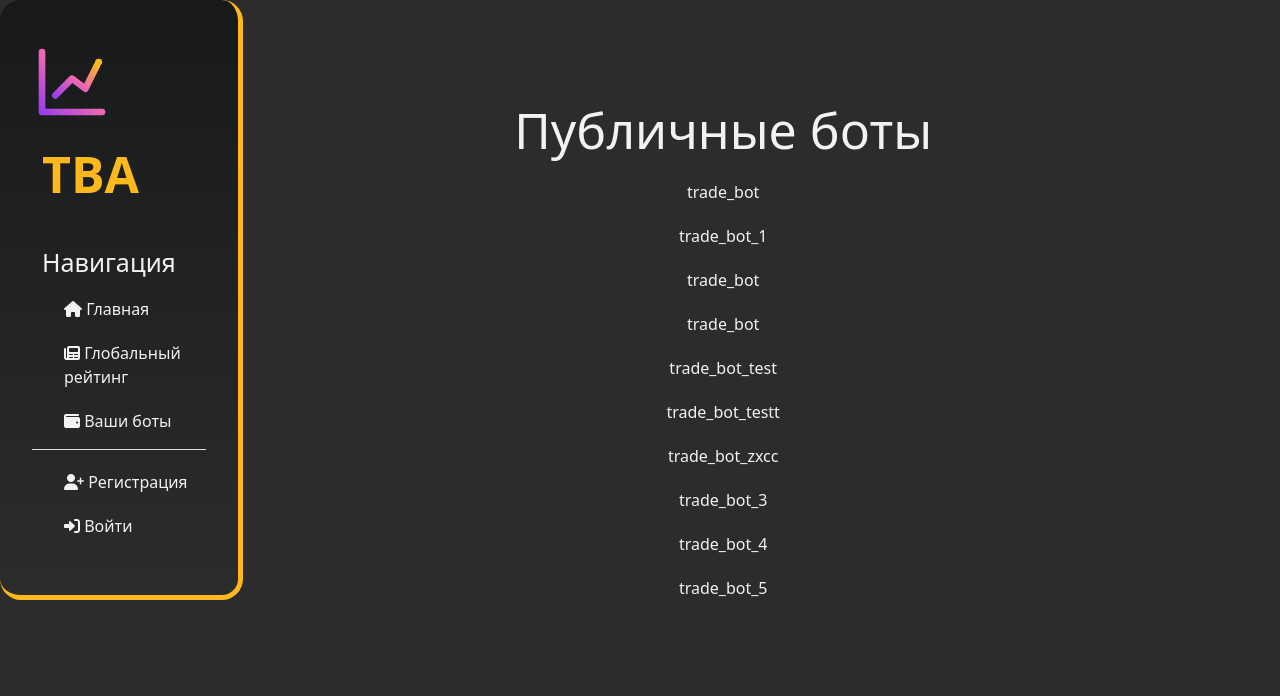
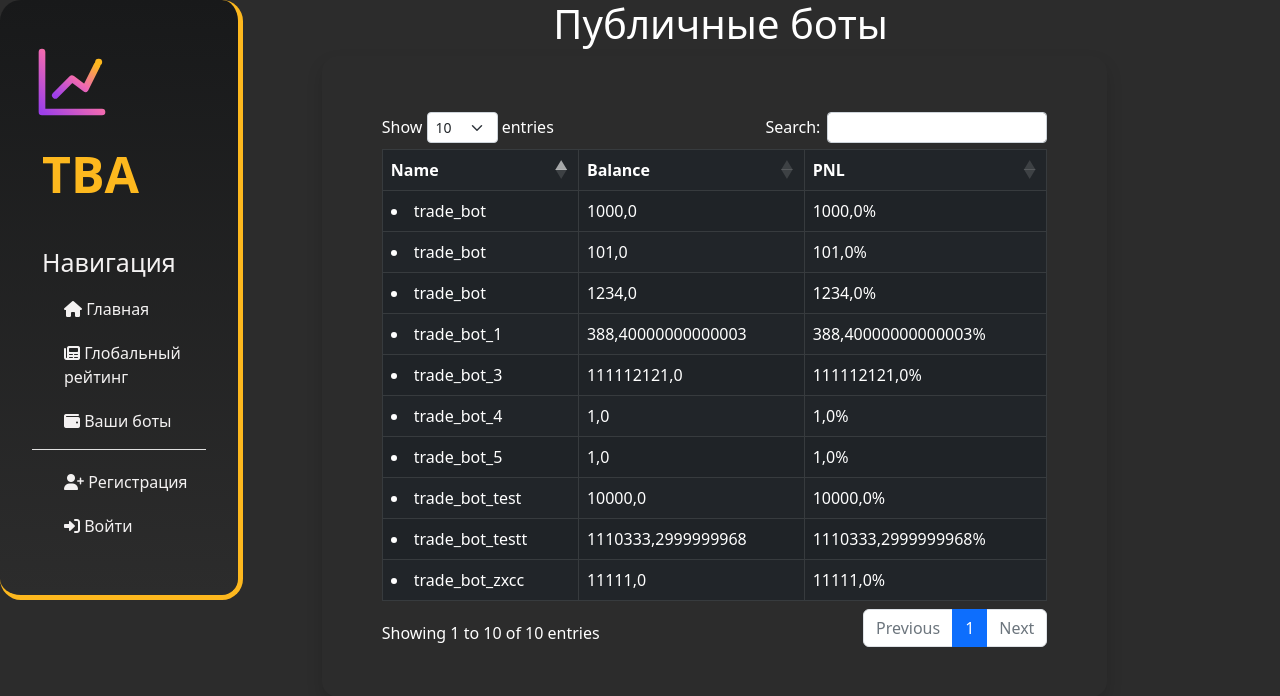
Before and after one commit to ska-19/trading_bots_arena_2, a Django app: page /bot/ranking/ in a window 1280 px wide. Shown: the top 696 px of the page. Run offline with Django 4.2, Linux system fonts and the light colour scheme; data comes from the database, SQL or seed files in the repository; some libraries are stand-ins or nearby versions.

Commit message:
ranking DataTable

```diff
--- a/templates/ranking.html
+++ b/templates/ranking.html
@@ -1,6 +1,8 @@
 {% extends 'layout.html' %}
 {% load static %}
 {% load django_template_maths %}
+
+{% block title %} Боты {% endblock %}
 
 {% block msg %}
   {% if messages %}
@@ -15,11 +17,79 @@
   {% endif %}
 {% endblock msg %}
 
+
+
 {% block content %}
-    <div class="features container">
-    <h1> Публичные боты </h1>
-    {% for b in bots %}
-        <p>{{ b.bot_name }}</p>
+
+<div class="col-14 container">
+  <h1 class="text-center text-white">
+    Публичные боты
+  </h1>
+
+  <div class="container">
+    <div class="row mt-10">
+      <div class="shadow col-lg-10 p-5 text-white rounded-4 mx-auto">
+      <title> Bots</title>
+    <meta charset="utf-8">
+    <meta name="viewport" content="width=device-width, initial-scale=1">
+{#    <link rel="stylesheet" href=#}
+{#"https://maxcdn.bootstrapcdn.com/bootstrap/4.5.2/css/bootstrap.min.css">#}
+    <script src="https://ajax.googleapis.com/ajax/libs/jquery/3.5.1/jquery.min.js">
+    </script>
+    <script src="https://cdnjs.cloudflare.com/ajax/libs/popper.js/1.16.0/umd/popper.min.js">
+    </script>
+    <script src="https://maxcdn.bootstrapcdn.com/bootstrap/4.5.2/js/bootstrap.min.js">
+    </script>
+    <link rel="stylesheet" href="https://cdn.datatables.net/1.10.22/css/dataTables.bootstrap4.min.css">
+    <script src="https://cdn.datatables.net/1.10.22/js/jquery.dataTables.min.js"></script>
+    <script src="https://cdn.datatables.net/1.10.22/js/dataTables.bootstrap4.min.js">
+    </script>
+</head>
+
+    <div class="container" style="width:100%" ;>
+        <h1 style="color:#ee79eb"> </h1>
+    {% if bots %}
+        <table id="example" class="table table-striped
+            table-bordered table-dark"
+            style="width:100%; color:white;">
+
+
+            <thead>
+                <tr>
+      <th scope="col">Name</th>
+      <th scope="col">Balance</th>
+      <th scope="col">PNL</th>
+                </tr>
+            </thead>
+            <tbody>
+                    {% for bots_i in bots %}
+    <tr>
+
+      <td>
+          <a class="nav-link" href="{% url 'bot_detail' bots_i.id %}">
+                <li>{{ bots_i.bot_name }}</li>
+          </a>
+      </td>
+      <td>{{ bots_i.balance|add_decimal:2 }}</td>
+      <td>{{ bots_i.balance|percent_of_number:bots_i.base_balance|add_decimal:2|sub:100 }}% </td>
+    </tr>
+{#        <small class="text-white"> &centerdot; {{ bots_i.create_at|date:"d F, Y" }}</small>#}
+
     {% endfor %}
+            </tbody>
+
+        </table>
+  {% else %}
+    <h4 class="text-white text-center my-5"> Пока нет публичных ботов :c </h4>
+  {% endif %}
     </div>
-{% endblock %}
+    <script>
+        $(document).ready(function() {
+            $('#example').DataTable();
+        });
+    </script>
+  </div>
+    </div>
+  </div>
+</div>
+{% endblock content %}
```
